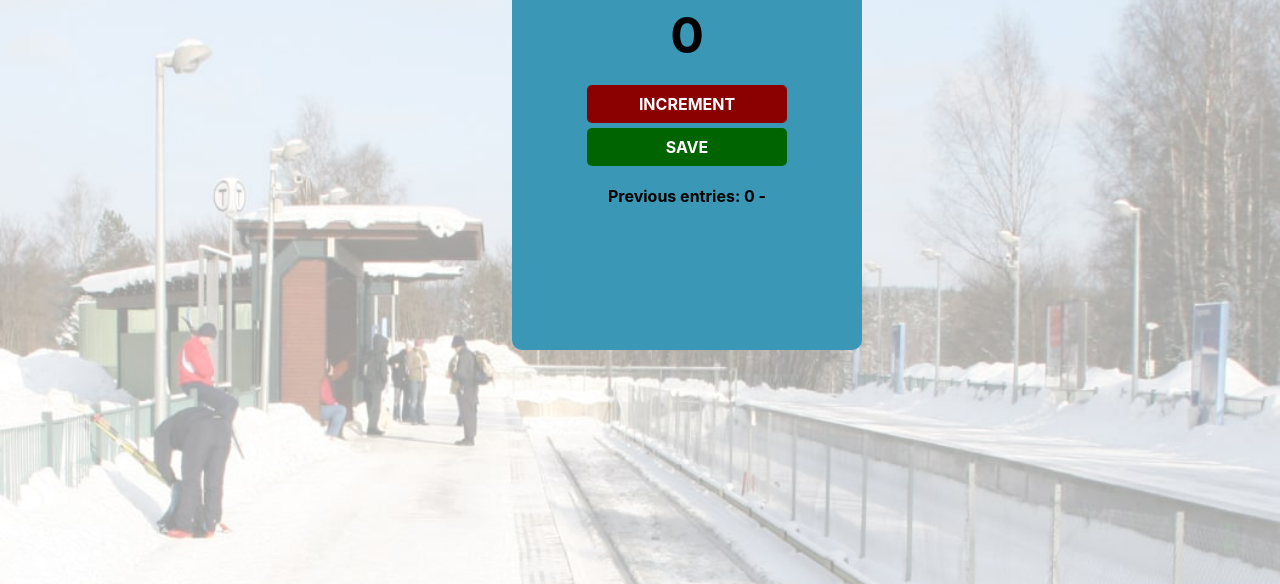
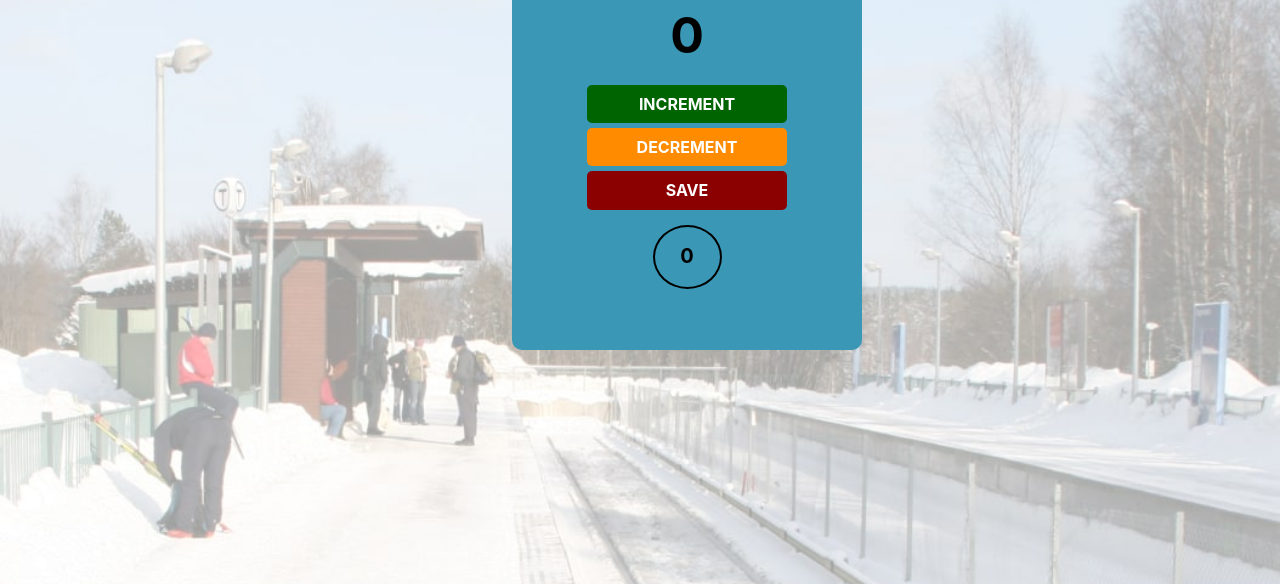
Before and after one commit to Siphamandla201/Javascript-Journey, a browser extension: page CounterApp/Counter.html in a window 1280 px wide. Both pictures are taken after a click on the button "SAVE". Shown: the part 216-800 px from the top of the page. Drawn offline with nearby package versions, Linux system fonts and the light colour scheme.

Commit message:
Counter total

```diff
--- a/CounterApp/Counter.css
+++ b/CounterApp/Counter.css
@@ -14,6 +14,9 @@ main {
     margin-left: 40%;
     padding-top: 3%;
     border-radius: 10px;
+    display: flex;
+    align-items: center;
+    flex-direction: column;
 }
 
 h1 {
@@ -39,9 +42,28 @@ button {
 }
 
 #increment-btn {
+    background: darkgreen;
+}
+
+#decrement {
+    background: darkorange;
+}
+
+#save-btn {
     background: darkred;
 }
 
-#save-btn {
-    background: darkgreen;
+#passenger {
+    margin-top: 10px;
+    width: 65px;
+    height: 60px;
+    border-radius: 50%;
+    border: 2px solid black;
+    display: flex;
+    align-items:center;
+    justify-content: center;
 }
+
+#save-el {
+    font-size: 20px;
+}
--- a/CounterApp/Counter.html
+++ b/CounterApp/Counter.html
@@ -7,8 +7,11 @@
             <h1>People entered:</h1>
             <h2 id="count-el">0</h2>
             <button id="increment-btn" onclick="increment()">INCREMENT</button>
+            <button id="decrement" onclick="decrement()">DECREMENT</button>
             <button id="save-btn" onclick="save()">SAVE</button>
-            <p id="save-el">Previous entries: </p>
+            <div id="passenger">
+                <span id="save-el">Total</span>
+            </div>
         </main>
         <script src="Counter.js"></script>
     </body>
--- a/CounterApp/Counter.js
+++ b/CounterApp/Counter.js
@@ -1,5 +1,6 @@
 // Initialize the count variable to 0
 let count = 0;
+let people = [];
 
 // Get the element with ID "save-el" and store it in the saveEl variable
 let saveEl = document.getElementById("save-el");
@@ -13,10 +14,31 @@ function increment() {
     countEl.textContent = count; // Update the text content of countEl to the new count value
 }
 
+// Function to increment the count and update the countEl text content
+function decrement() {
+    count -= 1; // Increment the count by 1
+    countEl.textContent = count; // Update the text content of countEl to the new count value
+}
+
+
 // Function to save the current count and reset it to 0
 function save() {
-    let countStr = count + " - "; // Create a string containing the current count followed by a hyphen and space
-    saveEl.textContent += countStr; // Append the countStr to the existing content of saveEl
+    let countStr = count; // Create a string containing the current count followed by a hyphen and space
+
+    people.push(countStr);
+
+    totalPeople = 0;
+    for(let i = 0; i < people.length; i++) {
+        totalPeople += parseInt(people[i]);
+    }
+
+    // lastPerson =
+
+
+    saveEl.textContent = totalPeople ; // Append the countStr to the existing content of saveEl
     countEl.textContent = 0; // Reset the text content of countEl to 0
     count = 0; // Reset the count variable to 0
+
+    console.log(`Total : ${people}`);
+    console.log(`Total : ${totalPeople}`);
 }
```
Also changed, not shown: CounterApp/Counter.txt (+7 -0 lines).
